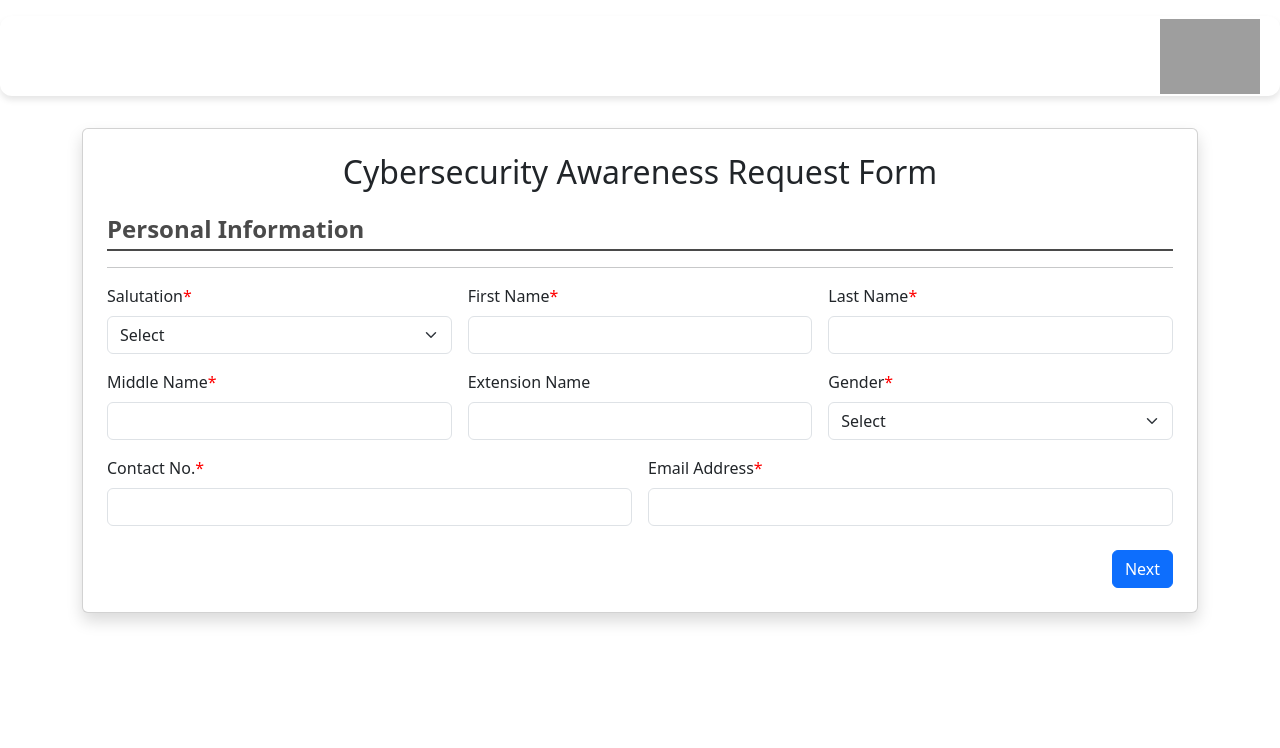
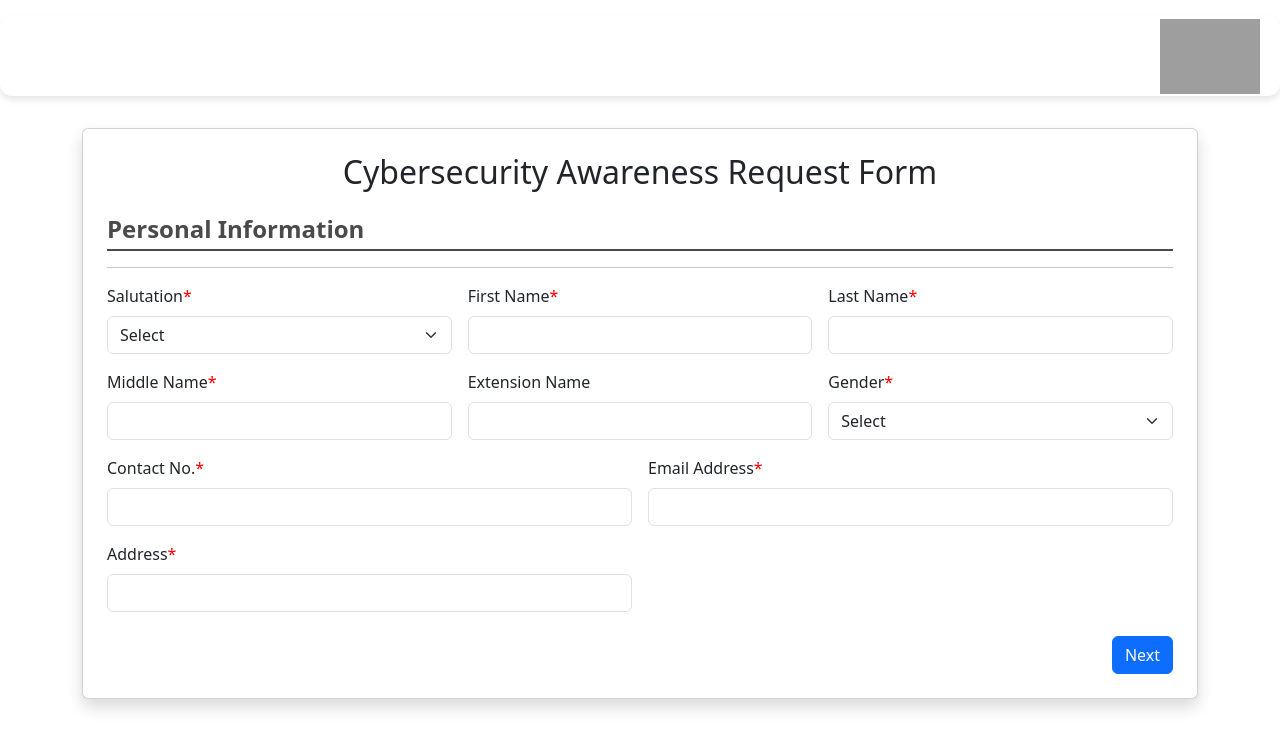
Before and after one commit to lancelotgrafilo/DICT_frontend, a React (Vite) app: page /home in a window 1280 px wide. Shown: the top 748 px of the page. Built offline with nearby package versions, Linux system fonts and the light colour scheme; grey boxes are pictures that could not be loaded.

Commit message:
Updated Home Page

```diff
--- a/src/pages/HomePage/HomePage.jsx
+++ b/src/pages/HomePage/HomePage.jsx
@@ -16,6 +16,7 @@ export function Homepage() {
       gender: "",
       contactNo: "",
       email: "",
+      address: "",
     },
     organizationInfo: {
       organizationName: "",
@@ -32,14 +33,6 @@ export function Homepage() {
     ],
     categories: [],
   });
-
-
-  const calculateTotalHours = (startTime, endTime) => {
-    const start = new Date(`1970-01-01T${startTime}:00`);
-    const end = new Date(`1970-01-01T${endTime}:00`);
-    const diffInMilliseconds = end - start;
-    return diffInMilliseconds / (1000 * 60 * 60);
-  };
 
   const [rows, setRows] = useState([{ category: "", subcategory: "" }]);
 
@@ -84,13 +77,21 @@ export function Homepage() {
         updatedDates[index].endTime = newEndTime; // Automatically update end time
       }
 
-      // Calculate total hours if both start and end times are available
+      // Validate endTime and ensure it’s at least 1 hour after startTime
+      if (name === "endTime" || name === "startTime") {
         if (updatedDates[index].startTime && updatedDates[index].endTime) {
           const totalHours = calculateTotalHours(
             updatedDates[index].startTime,
             updatedDates[index].endTime
           );
-        updatedDates[index].totalHours = totalHours;
+
+          if (totalHours <= 0) {
+            alert("End time must be at least 1 hour after the start time.");
+            updatedDates[index].endTime = ""; // Clear invalid end time
+          } else {
+            updatedDates[index].totalHours = totalHours; // Update total hours
+          }
+        }
       }
 
       setFormData((prevData) => ({
@@ -107,6 +108,7 @@ export function Homepage() {
       }));
     }
   };
+
 
   const calculateEndTime = (startTime) => {
     const start = new Date(`1970-01-01T${startTime}:00`);
@@ -168,26 +170,34 @@ export function Homepage() {
     }));
   };
 
-  // Helper function to generate time options
   const generateTimeOptions = (startTime, endTime) => {
     const times = [];
-    const start = parseTime(startTime);
-    const end = parseTime(endTime);
+    const start = parseTime(startTime); // Parse start time into minutes
+    const end = parseTime(endTime); // Parse end time into minutes
 
-    let currentTime = start;
+    let currentTime = start + 60; // Start 1 hour after the selected startTime
 
     while (currentTime <= end) {
-      times.push(formatTime(currentTime));
+      times.push(formatTime(currentTime)); // Format and push time
       currentTime += 60; // Increment by 60 minutes
     }
 
     return times;
   };
 
-  // Helper function to parse time string (e.g., "08:00") into minutes
+  // Helper function to parse time string (e.g., "1:00 PM") into minutes
   const parseTime = (timeString) => {
-    const [hours, minutes] = timeString.split(":");
-    return parseInt(hours) * 60 + parseInt(minutes);
+    const [time, modifier] = timeString.split(" "); // Split time and AM/PM
+    let [hours, minutes] = time.split(":").map(Number);
+
+    if (modifier === "PM" && hours !== 12) {
+      hours += 12; // Convert PM hours to 24-hour format
+    }
+    if (modifier === "AM" && hours === 12) {
+      hours = 0; // Convert midnight to 0 hours
+    }
+
+    return hours * 60 + minutes; // Return total minutes
   };
 
   // Helper function to format time in 12-hour format with AM/PM
@@ -195,8 +205,20 @@ export function Homepage() {
     const hours = Math.floor(minutes / 60);
     const mins = minutes % 60;
     const period = hours >= 12 ? "PM" : "AM";
-    const formattedHours = hours % 12 === 0 ? 12 : hours % 12; // 12-hour format
+    const formattedHours = hours % 12 === 0 ? 12 : hours % 12; // Convert to 12-hour format
     return `${formattedHours}:${mins.toString().padStart(2, "0")} ${period}`;
+  };
+
+  const calculateTotalHours = (startTime, endTime) => {
+    const start = parseTime(startTime); // Convert startTime to minutes
+    const end = parseTime(endTime); // Convert endTime to minutes
+
+    if (end > start) {
+      const diffInMinutes = end - start; // Calculate the difference
+      return diffInMinutes / 60; // Convert minutes to hours
+    } else {
+      return 0; // If the end time is invalid, return 0
+    }
   };
 
   const getOneWeekAfterDate = () => {
@@ -320,6 +342,18 @@ export function Homepage() {
                       type="email"
                       name="email"
                       value={formData.personalInfo.email}
+                      onChange={(e) => handleChange(e, "personalInfo")}
+                      className="form-control"
+                      required
+                    />
+                  </div>
+                  <div className="col-md-6">
+                    <label className="form-label">Address</label>
+                    <span style={{ color: 'red' }}>*</span>
+                    <input
+                      type="address"
+                      name="address"
+                      value={formData.personalInfo.address}
                       onChange={(e) => handleChange(e, "personalInfo")}
                       className="form-control"
                       required
@@ -464,17 +498,18 @@ export function Homepage() {
                             required
                           >
                             <option value="" disabled>Select End Time</option>
-                              {generateTimeOptions(dateInfo.startTime, "17:00").map((time, idx) => (
-                                <option key={idx} value={time}>{time}</option>
+                            {generateTimeOptions(dateInfo.startTime, "5:00 PM").map((time, idx) => (
+                              <option key={idx} value={time}>
+                                {time}
+                              </option>
                             ))}
                           </select>
                           </td>
-
                           <td>
                             <input
                               type="number"
                               name="totalHours"
-                              value={dateInfo.totalHours}
+                              value={dateInfo.totalHours || 0} // Display computed total hours
                               className="form-control"
                               readOnly
                             />
```
Lines whose indentation alone changed are shown as unchanged.
